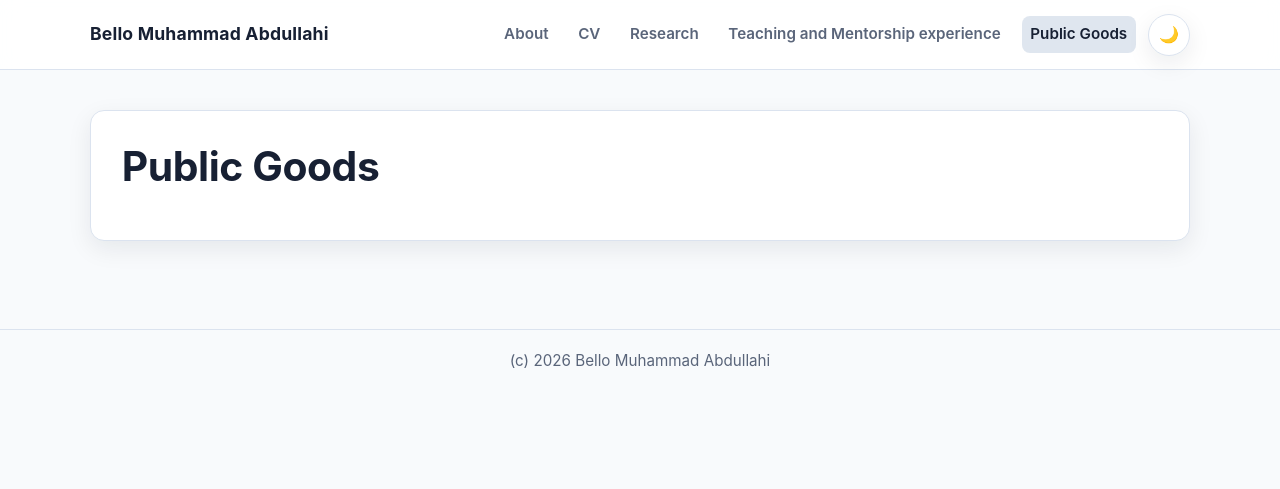
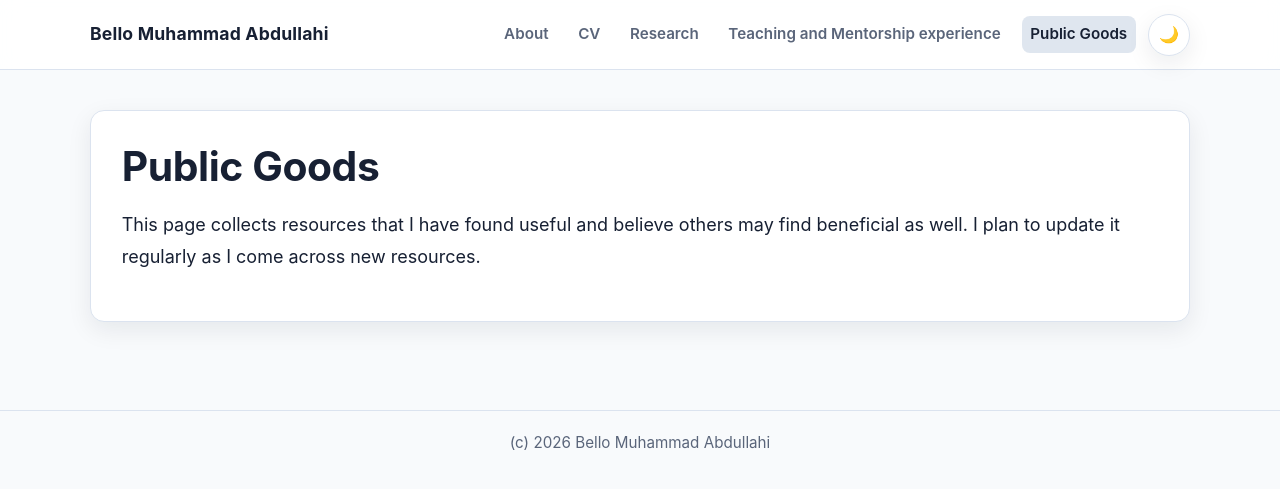
Before and after one commit to Bello-Abdullahi/Bello-Abdullahi.github.io, a Jekyll site: the page built from _pages/resources.md, in a window 1280 px wide. Shown: the top 489 px of the page. Built offline with Jekyll 4.4.1, drawn with Linux system fonts in a browser that asks for light colours.

Commit message:
Add description to resources page
Added a description to the resources page for clarity.

```diff
--- a/_pages/resources.md
+++ b/_pages/resources.md
@@ -7,3 +7,4 @@ description:
 nav: true
 nav_order: 5
 ---
+This page collects resources that I have found useful and believe others may find beneficial as well. I plan to update it regularly as I come across new resources.
```
